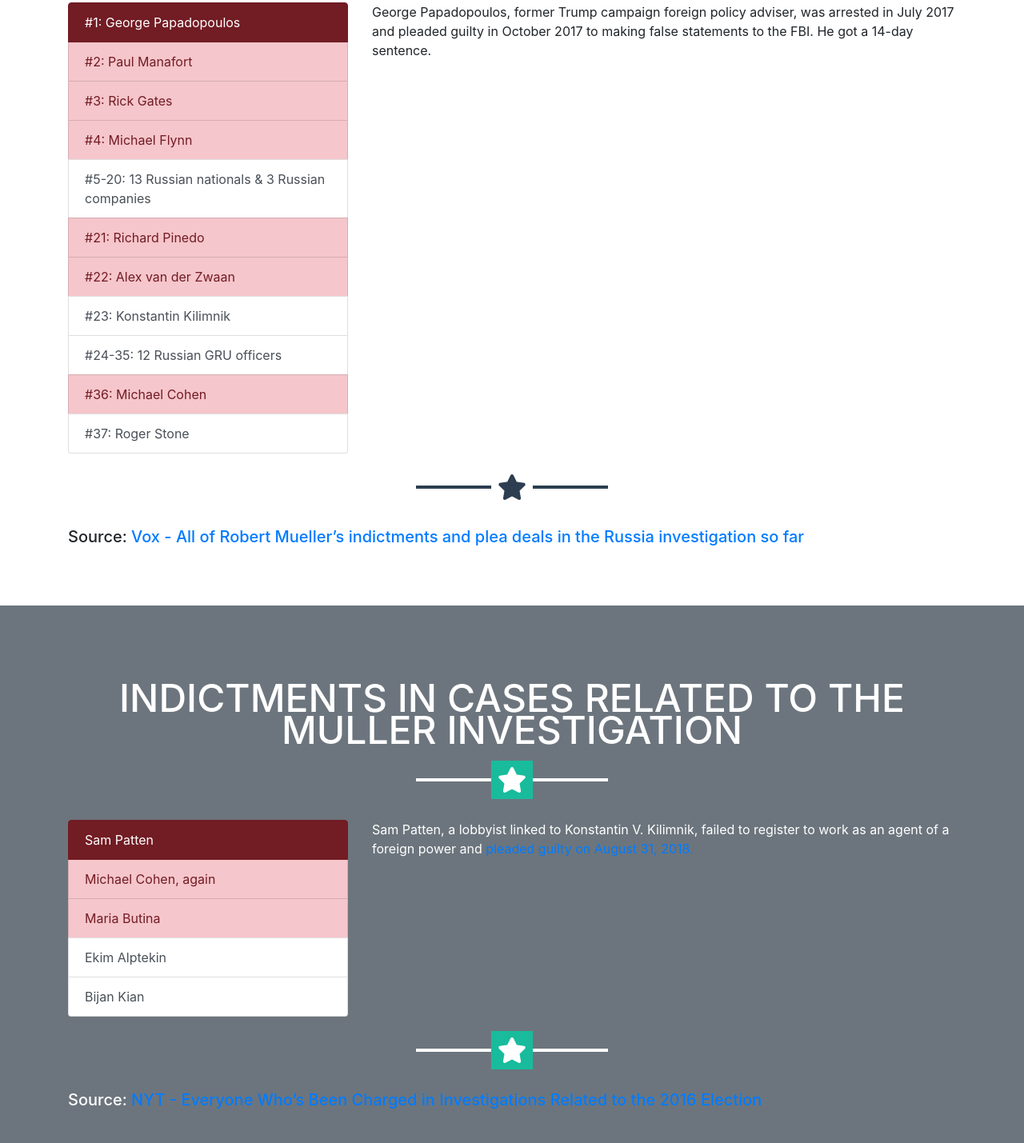
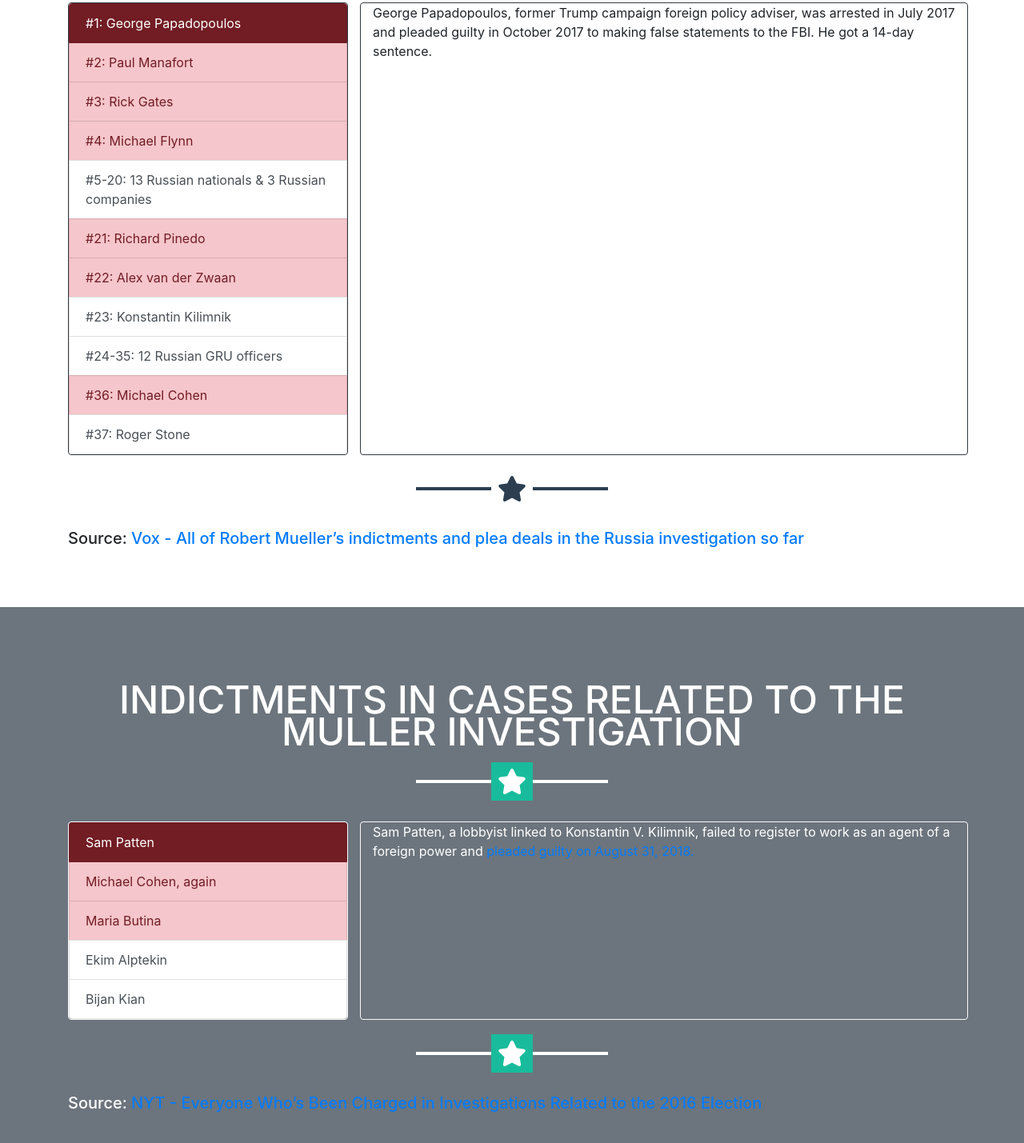
Before and after one commit to atlc/witch-hunt-tally, a website with bundled scripts: page index.html in a window 1280 px wide. Shown: the part 1113-2542 px from the top of the page at 80% size. Built offline with nearby package versions, Linux system fonts and the light colour scheme.

Commit message:
Borders + style changes

```diff
--- a/index.html
+++ b/index.html
@@ -66,7 +66,7 @@
         <hr class="star-dark mb-5">
         <div class="row">
           <div class="center col-4">
-            <div class="list-group" id="list-tab" role="tablist">
+            <div class="list-group border border-dark rounded" id="list-tab" role="tablist">
               <a class="list-group-item list-group-item-action list-group-item-danger active" id="list-papadopoulos-list" data-toggle="list" href="#list-papadopoulos" role="tab" aria-controls="home">#1:  George Papadopoulos</a>
               <a class="list-group-item list-group-item-action list-group-item-danger" id="list-manafort-list" data-toggle="list" href="#list-manafort" role="tab" aria-controls="profile">#2:  Paul Manafort</a>
               <a class="list-group-item list-group-item-action list-group-item-danger" id="list-gates-list" data-toggle="list" href="#list-gates" role="tab" aria-controls="messages">#3:  Rick Gates</a>
@@ -80,7 +80,7 @@
               <a class="list-group-item list-group-item-action" id="list-stone-list" data-toggle="list" href="#list-stone" role="tab" aria-controls="settings">#37:  Roger Stone</a>
             </div>
           </div>
-          <div class="col-8">
+          <div class="col-8 border border-dark rounded">
             <div class="tab-content" id="nav-tabContent">
               <div class="tab-pane fade show active" id="list-papadopoulos" role="tabpanel" aria-labelledby="list-papadopoulos-list">George Papadopoulos, former Trump campaign foreign policy adviser, was arrested in July 2017 and pleaded guilty in October 2017 to making false statements to the FBI. He got a 14-day sentence.</div>
               <div class="tab-pane fade" id="list-manafort" role="tabpanel" aria-labelledby="list-manafort-list">Paul Manafort, Trump’s former campaign chair, was indicted on a total of 25 different counts by Mueller’s team, related mainly to his past work for Ukrainian politicians and his finances. He had two trials scheduled, and the first ended in a conviction on eight counts of financial crimes. To avert the second trial, Manafort struck a plea deal with Mueller in September 2018 (though Mueller’s team said in November that he breached that agreement by lying to them).</div>
@@ -108,7 +108,7 @@
         <hr class="star-light mb-5">
         <div class="row">
           <div class="center col-4">
-            <div class="list-group" id="list-tab" role="tablist">
+            <div class="list-group border border-light rounded" id="list-tab" role="tablist">
               <a class="list-group-item list-group-item-action list-group-item-danger active" id="list-patten-list" data-toggle="list" href="#list-patten" role="tab" aria-controls="home">Sam Patten</a>
               <a class="list-group-item list-group-item-action list-group-item-danger" id="list-cohen-again-list" data-toggle="list" href="#list-cohen-again" role="tab" aria-controls="profile">Michael Cohen, again</a>
               <a class="list-group-item list-group-item-action list-group-item-danger" id="list-butina-list" data-toggle="list" href="#list-butina" role="tab" aria-controls="messages">Maria Butina</a>
@@ -116,7 +116,7 @@
               <a class="list-group-item list-group-item-action" id="list-kian-list" data-toggle="list" href="#list-kian" role="tab" aria-controls="settings">Bijan Kian</a>
             </div>
           </div>
-          <div class="col-8">
+          <div class="col-8 border border-light rounded">
             <div class="tab-content" id="nav-tabContent">
               <div class="tab-pane fade show active" id="list-patten" role="tabpanel" aria-labelledby="list-patten-list">Sam Patten, a lobbyist linked to Konstantin V. Kilimnik, failed to register to work as an agent of a foreign power and <a href="https://www.nytimes.com/2018/08/31/us/politics/patten-fara-manafort.html"> pleaded guilty on August 31, 2018.</a></div>
               <div class="tab-pane fade" id="list-cohen-again" role="tabpanel" aria-labelledby="list-cohen-again-list">Michael Cohen pleaded guilty to crimes of tax exvasion, bank fraud, and campaign finance violations of <a href="https://www.nytimes.com/2018/12/12/nyregion/michael-cohen-sentence-trump.html">August 21, 2018</a>, and was sentenced to 3 years in prison to be served concurrently with his charges from the Muller Investigation.</div>
```
